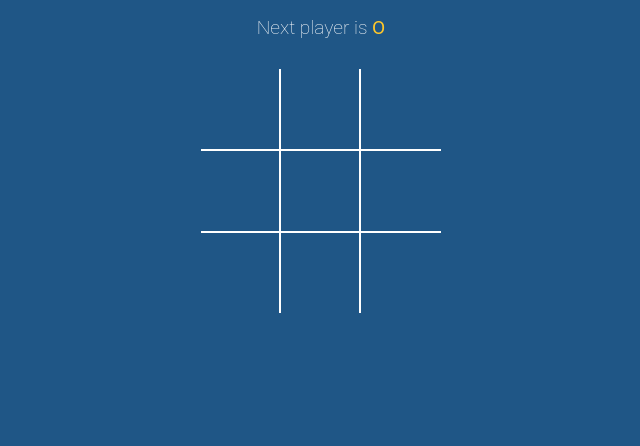
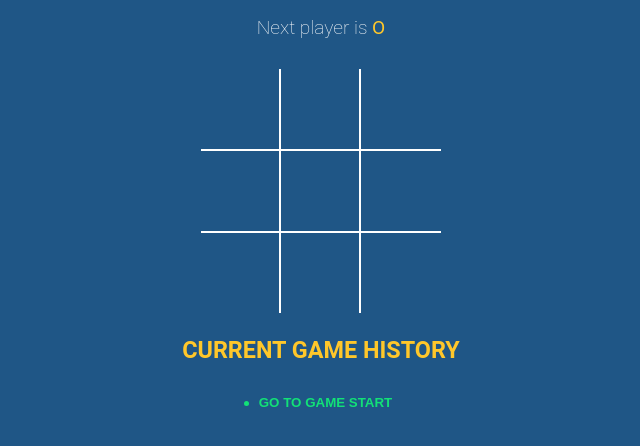
Before and after one commit to Ani1cj/tictactoe-game, a React (Vite) app: page / in a window 1280 px wide. Shown: the top 446 px of the page, without its empty margins (319-959 px from the left). Built offline with nearby package versions, Linux system fonts and the light colour scheme.

Commit message:
edit game history

```diff
--- a/src/App.jsx
+++ b/src/App.jsx
@@ -2,42 +2,66 @@
 import './style.scss';
 import Board from './components/Board';
 import StatusMessage from './components/StatusMessage';
+import History from './components/History';
 import { calculateWinner } from './winner';
 
+
 function App() {
-  const[squares, setSquares] = useState(Array(9).fill(null));
-   const[isXNext, setIsXNext]= useState(false);
+  const [history, setHistory] = useState([
+    {squares : Array(9).fill(null), isXNext: false},
 
-  const winner = calculateWinner(squares);
+  ]);
+  const [currentMove, setCurrentMove] = useState(0);
+ const gamingBoard = history[currentMove];
+
+  const winner = calculateWinner(gamingBoard.squares);
 
 
 
    const handleSquareClick = clickedPosition => {
-    if(squares[clickedPosition] || winner ) {
+    if(gamingBoard.squares[clickedPosition] || winner ) {
        return;
     }
 
 
-        setSquares(currentSquares => {
-       return currentSquares.map((squareValue,position)=>{
+        setHistory(currentHistory => {
+       const isTraversing = currentMove + 1 !== currentHistory.length;
 
-         if(clickedPosition === position)
-         {
-           return isXNext ? 'X': '0';
+
+      const lastGamingState = isTraversing
+      ? currentHistory[currentMove]
+      :currentHistory[ currentHistory.length - 1 ];
+
+
+
+      const nextSquaresState =lastGamingState.squares.map((squareValue,position)=>{
+
+         if(clickedPosition === position) {
+           return lastGamingState.isXNext ? 'X': '0';
          }
            return squareValue;
-       });
 
      });
 
-     setIsXNext(currentIsXNext => !currentIsXNext);
-   };
+     const base = isTraversing ? currentHistory.slice(0,currentHistory.indexOf(lastGamingState)+1)
+     :currentHistory;
 
+     return base.concat({ squares: nextSquaresState, isXNext : !lastGamingState.isXNext})
+
+   });
+   setCurrentMove(move => move + 1);
+  };
+
+  const moveTo = (move) => {
+    setCurrentMove(move);
+  };
 
   return (
     <div className="app">
-      <StatusMessage winner={winner} isXNext={isXNext} squares={squares}/>
-    <Board squares={squares} handleSquareClick={handleSquareClick}/>
+      <StatusMessage winner={winner} gamingBoard={gamingBoard} />
+    <Board squares={gamingBoard.squares} handleSquareClick={handleSquareClick}/>
+    <h3 className="text-orange">CURRENT GAME HISTORY</h3>
+    <History history={history} moveTo={moveTo} currentMove={currentMove}/>
     </div>
   );
 }
--- /dev/null
+++ b/src/components/History.jsx
@@ -0,0 +1,24 @@
+const History = ({history, moveTo , currentMove}) => {
+    return ( <div className="history-wrapper">
+
+           <ul className="history">
+            {
+                history.map((_, index) => (
+                    <li key={index}>
+                <button type="button"
+                 className={`btn-move ${currentMove === index ? `active` : ``}`}
+                  onClick={()=> moveTo(index)}>
+
+                    {index=== 0 ? `GO TO GAME START` : `GO TO MOVE #${index}`}
+
+                </button>
+                </li>
+                ))
+            }
+           </ul>
+
+    </div>
+    );
+};
+
+export default History;
--- a/src/components/statusMessage.jsx
+++ b/src/components/statusMessage.jsx
@@ -1,4 +1,6 @@
-const StatusMessage = ({winner,isXNext, squares}) => {
+const StatusMessage = ({winner,gamingBoard}) => {
+    const { squares, isXNext } = gamingBoard;
+
         const noMovesLeft = squares.every(squareValue => squareValue != null);
         const nextPlayer = isXNext ? 'X' : 'O';
 
--- a/src/style.scss
+++ b/src/style.scss
@@ -33,6 +33,7 @@
 .text-orange {
   color: $orange;
 }
+
 
 .history-wrapper {
   width: 300px;
```
